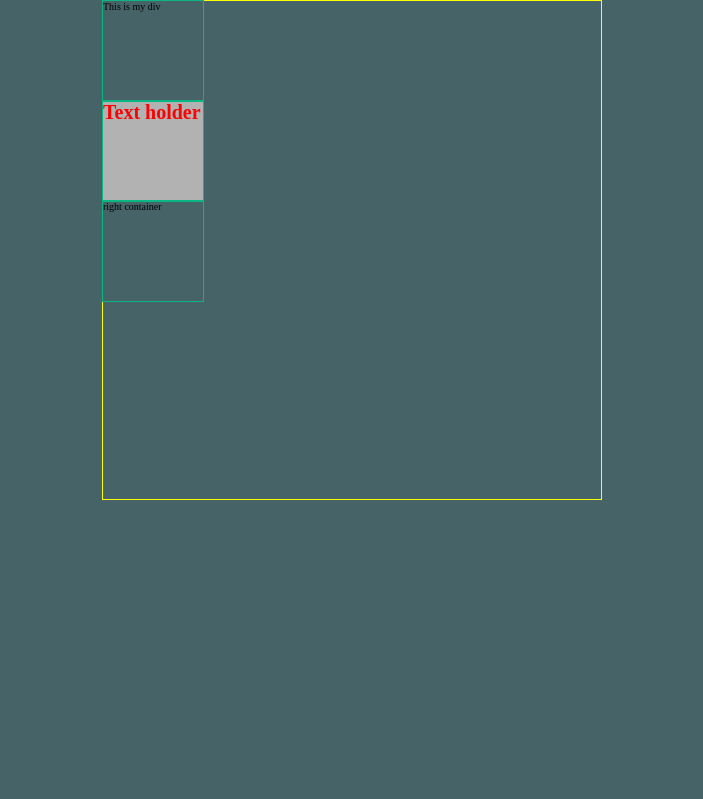
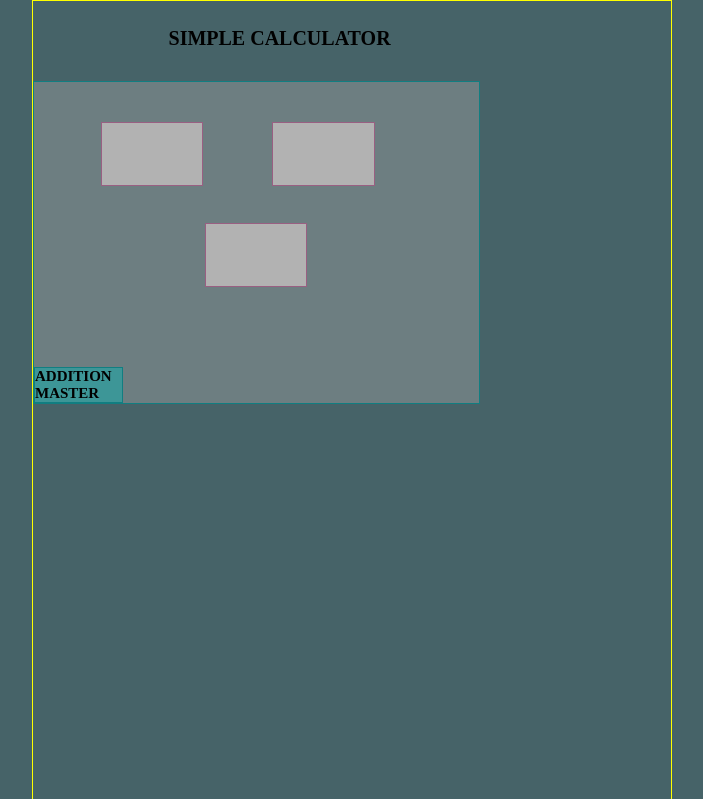
Before and after one commit to EmmanuelMoshood/NodeJS-Challenges, a plain HTML site: page index.html in a window 1280 px wide. Shown: the whole page, without its empty margins (288-991 px from the left). Drawn offline with Linux system fonts and the light colour scheme.

Commit message:
css for calculator app

```diff
--- a/index.html
+++ b/index.html
@@ -8,18 +8,27 @@
     <link href="style.css" rel="stylesheet">
 </head>
 <body>
+    <header>
+        <h1>SIMPLE CALCULATOR</h1>
+    </header>
+
+    <main>
+        <section class="funcSection">
+            <div id="addEntry1"></div>
+            <div id="addEntry2"></div>
+            <div id="ansSum"></div>
+
+            <section class="funcTitle">
+                <h2>ADDITION MASTER</h2>
+            </section>
+        </section>
+
+
+    </main>
 
 
 
-   <div>
-    This is my div
-   </div>
 
-    <h1>
-        <div id="box">Text holder</div>
-    </h1>
-
-    <div id="quicker">right container</div>
 
     <script src="studyNotes.js"></script>
 </body>
--- a/style.css
+++ b/style.css
@@ -9,30 +9,457 @@ html{
 }
 
 body{
-    width: 50rem;
-    height: 50rem;
+    width: 50vw;
+    height: 100vh;
     border: 0.13rem double yellow;
     background-color: #466368 ;
-    /* display: block; */
     margin: 0 auto;
-    /* background: linear-gradient(to right bottom, #648880, #293f50);
-    url("bg.png") 40rem 40rem no repeat */
-    /* margin: 5rem 0; */
+}
+
+header {
+    height: 10vh;
+    padding: 4%;
+}
+
+h1 {
+    display: inline;
+    margin: 0 0 0 110px;
+}
+main{
+    height: 45vh;
+    display: inline;
+}
+section{
 
 }
 
-div{
-    width: 10rem;
-    height: 10rem;
-    outline: 0.03rem solid rgb(10, 183, 131);
-    display: flexbox;
-    position: relative;
+.funcSection {
+    width: 70%;
+    border: 0.13rem double rgb(17, 126, 129);
+    background-color:  rgb(147, 153, 153, .5);
 }
 
-h1{
+.funcTitle {
+    width: 20%;
+    border: 0.13rem double rgb(17, 126, 129);
+    background-color:  rgba(14, 173, 173, 0.5);
+}
 
-    color: red;
+div {
+    width: 8vw;
+    height: 8vh;
+    border: 0.13rem double rgb(129, 14, 85, .5);
     background-color: #b2b2b2;
-    /* background-color: rgba(0, 0, 0, 0.3); */
     display: inline-block;
+    margin-top: 40px;
+    margin-left: 15%;
 }
+
+#ansSum {
+    display: block;
+    margin: 35px auto 80px;
+}
+
+
+
+
+
+
+
+
+
+
+
+
+
+
+
+
+
+
+
+
+
+
+
+
+
+
+
+
+
+
+
+
+
+
+
+
+
+
+
+
+
+
+
+
+
+
+
+
+
+
+
+
+
+
+
+
+
+
+
+
+
+
+
+
+
+
+
+
+
+
+
+
+
+
+
+
+
+
+
+
+
+
+
+
+
+
+
+
+
+
+
+
+
+
+
+
+
+
+
+
+
+
+
+
+
+
+
+
+
+
+
+
+
+
+
+
+
+
+
+
+
+
+
+
+
+
+
+
+
+
+
+
+
+
+
+
+
+
+
+
+
+
+
+
+
+
+
+
+
+
+
+
+
+
+
+
+
+
+
+
+
+
+
+
+
+
+
+
+
+
+
+
+
+
+
+
+
+
+
+
+
+
+
+
+
+
+
+
+
+
+
+
+
+
+
+
+
+
+
+
+
+
+
+
+
+
+
+
+
+
+
+
+
+
+
+
+
+
+
+
+
+
+
+
+
+
+
+
+
+
+
+
+
+
+
+
+
+
+
+
+
+
+
+
+
+
+
+
+
+
+
+
+
+
+
+
+
+
+
+
+
+
+
+
+
+
+
+
+
+
+
+
+
+
+
+
+
+
+
+
+
+
+
+
+
+
+
+
+
+
+
+
+
+
+
+
+
+
+
+
+
+
+
+
+
+
+
+
+
+
+
+
+
+
+
+
+
+
+
+
+
+
+
+
+
+
+
+
+
+
+
+
+
+
+
+
+
+
+
+
+
+
+
+
+
+
+
+
+
+
+
+
+
+
+
+
+
+
+
+
+
+
+
+
+
+
+
+
+
+
+
+
+
+
+
+
+
+
+
+
+
+
+
+
+
+
+
+
+
+
+
+
+
+
+
+
+
+
+
+e-L {
+    position: absolute;
+    top: 0px; right: 100px;
+    background-color: aqua;
+}
```
